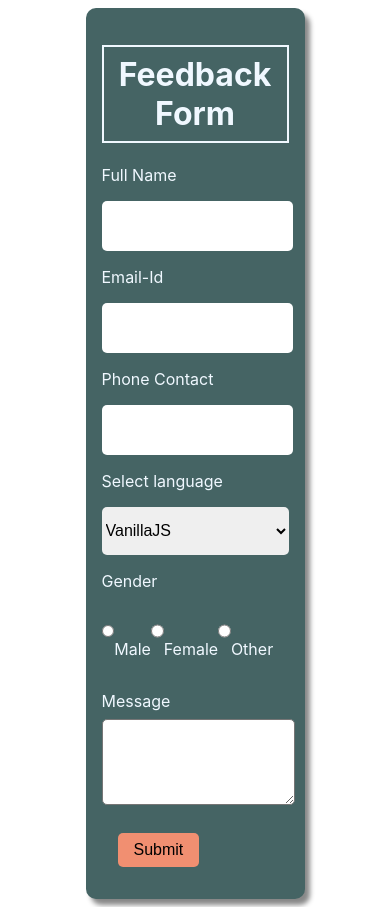
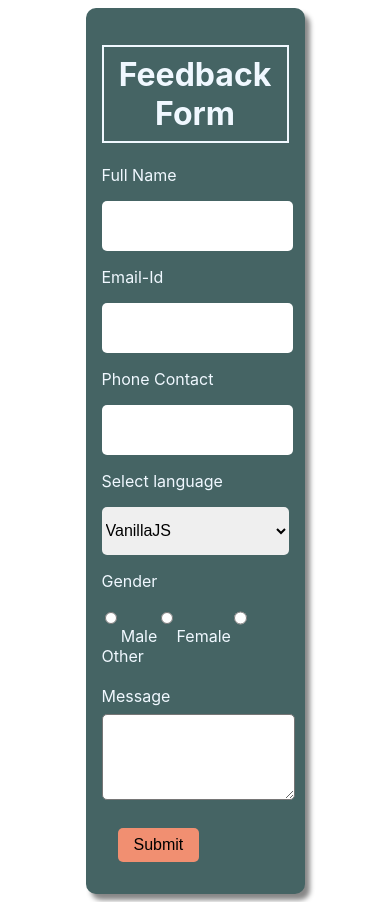
Before and after one commit to m-babita/feedback-form, a React (Create React App) app: page / in a window 390 px wide. Built offline with nearby package versions, Linux system fonts and the light colour scheme.

Commit message:
better mobile view

```diff
--- a/src/assets/style.css
+++ b/src/assets/style.css
@@ -38,6 +38,7 @@ input, select{
 
 input[type='radio']{
     width:0.8rem;
+    margin: 0.2rem;
 }
 
 textarea{
```
